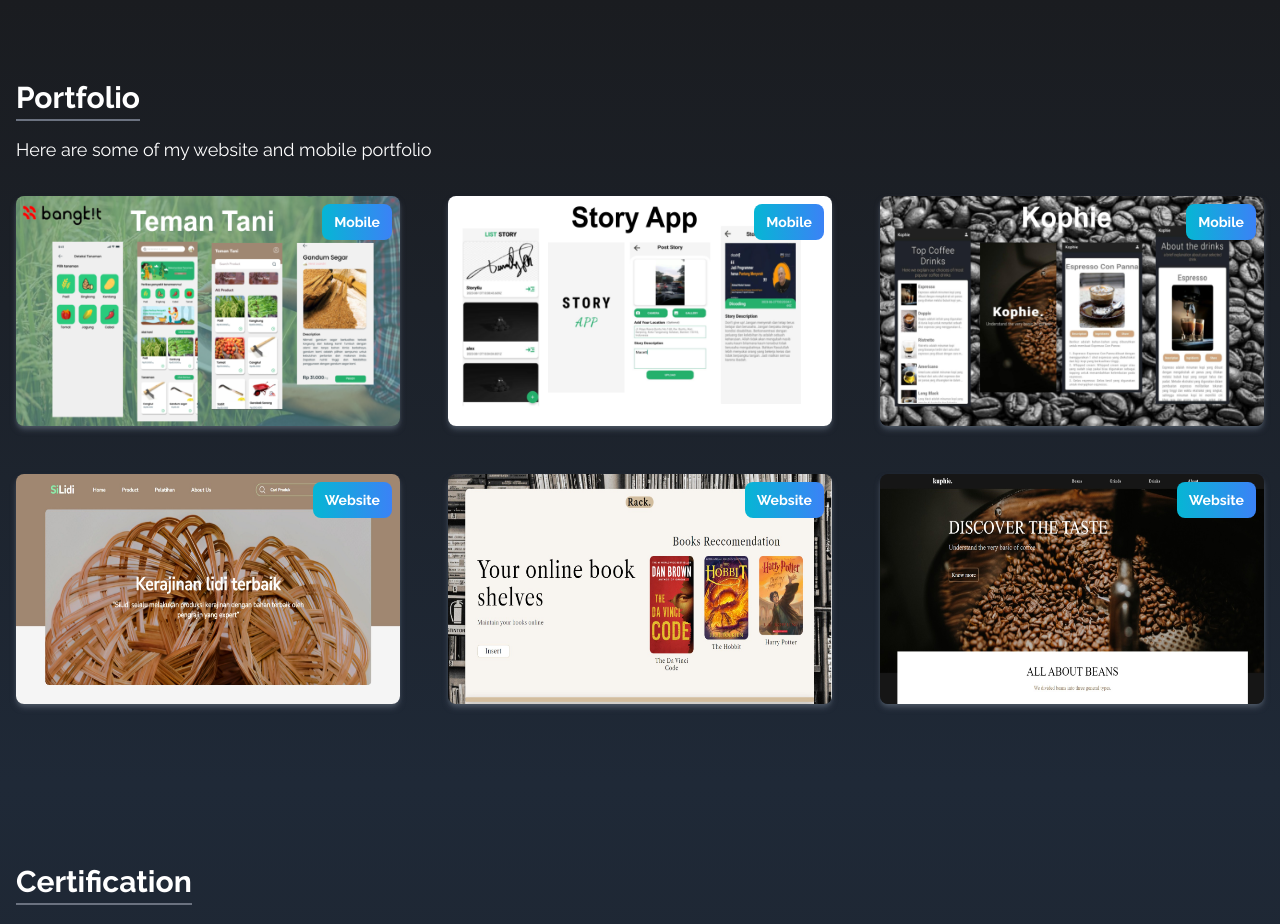
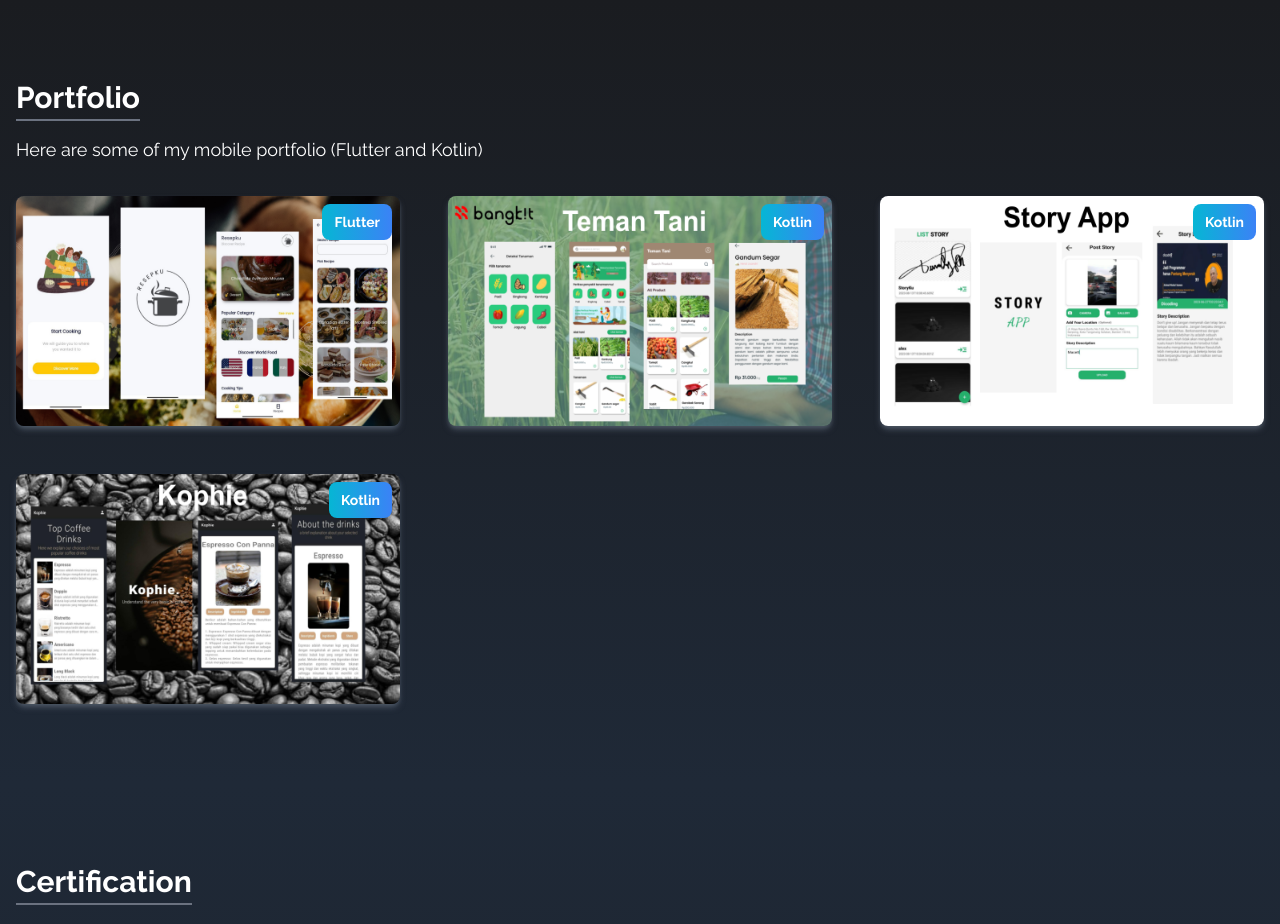
Before and after one commit to 3henzijuandri3/web-portfolio, a React (Vite) app: page / in a window 1280 px wide. Shown: the part 1480-2404 px from the top of the page. Built offline with nearby package versions, Linux system fonts and the light colour scheme.

Commit message:
Add Resepku

```diff
--- a/src/components/Portfolio.jsx
+++ b/src/components/Portfolio.jsx
@@ -1,66 +1,42 @@
 import React from 'react';
-import Kuphie from '../assets/Kuphie.jpg';
 import Kophie from '../assets/Kophie.png';
-import Rack from '../assets/Rack.jpg';
-import Silidi from '../assets/Silidi.jpg';
 import StoryApp from '../assets/StoryApp.png';
 import TemanTani from '../assets/TemanTani.png';
-import {AiOutlinePlayCircle, AiOutlineGithub} from 'react-icons/ai';
+import resepku from '../assets/resepku.png';
+import {AiOutlineGithub} from 'react-icons/ai';
 
 const Portfolio = () => {
     const portfolios = [
         {
             id : 1,
+            image : resepku,
+            github : "https://github.com/3henzijuandri3/resepku-main",
+            type : "Flutter",
+            title : "Resepku"
+        },
+
+        {
+            id : 2,
             image : TemanTani,
             github : "https://github.com/Teman-Tani-Bangkit/Mobile-Development",
-            web : null,
-            type : "Mobile",
+            type : "Kotlin",
             title : "Teman Tani"
         },
 
         {
-            id : 2,
+            id : 3,
             image : StoryApp,
             github : "https://github.com/3henzijuandri3/Story-App",
-            web : null,
-            type : "Mobile",
+            type : "Kotlin",
             title : "Story App"
         },
 
         {
-            id : 3,
+            id : 4,
             image : Kophie,
             github : "https://github.com/3henzijuandri3/Kophie",
-            web : null,
-            type : "Mobile",
+            type : "Kotlin",
             title : "Kophie"
-        },
-
-        {
-            id : 4,
-            image : Silidi,
-            github : "https://github.com/3henzijuandri3/siLidi",
-            web : "https://silidi-front-end.netlify.app",
-            type : "Website",
-            title : "Silidi"
-        },
-
-        {
-            id : 5,
-            image : Rack,
-            github : "https://github.com/3henzijuandri3/Book-Shelf",
-            web : "https://3henzijuandri3.github.io/Book-Shelf",
-            type : "Website",
-            title : "Rack"
-        },
-
-        {
-            id : 6,
-            image : Kuphie,
-            github : "https://github.com/3henzijuandri3/Kuphie",
-            web : "https://3henzijuandri3.github.io/Kuphie",
-            type : "Website",
-            title : "Kuphie"
         },
 
     ];
@@ -73,13 +49,13 @@
             <div className='mb-8'>
                 <h1 className='pb-1 text-3xl font-bold border-b-2 border-gray-500 inline'> Portfolio </h1>
 
-                <p className='mt-5 md:text-lg'> Here are some of my website and mobile portfolio </p>
+                <p className='mt-5 md:text-lg'> Here are some of my mobile portfolio (Flutter and Kotlin) </p>
             </div>
 
             {/* Portfolio Container */}
             <div className='grid gap-12 sm:grid-cols-2 md:grid-cols-3'>
 
-                {portfolios.map(({id, image, github, web, type, title}) => (
+                {portfolios.map(({id, image, github, type, title}) => (
                     <div key={id} className='h-[230px] rounded-lg shadow-md shadow-gray-600 overflow-hidden relative group'>
 
                         {/* Image */}
@@ -90,10 +66,6 @@
                             <p className='mb-1 text-lg font-bold'> {title} </p>
 
                             <div className='flex items-center gap-3 cursor-pointer'>
-                                <a href={web} target='_blank' className={`${type == 'Mobile' ? "hidden" : "block"} hover:text-cyan-500 ease-in-out transition-all duration-300`}>
-                                    <AiOutlinePlayCircle size={24}/>
-                                </a>
-
                                 <a href={github} target='_blank' className='hover:text-black ease-in-out transition-all duration-300'>
                                     <AiOutlineGithub size={24}/>
                                 </a>
```
Also changed, not shown: src/assets/resepku.png (added).
